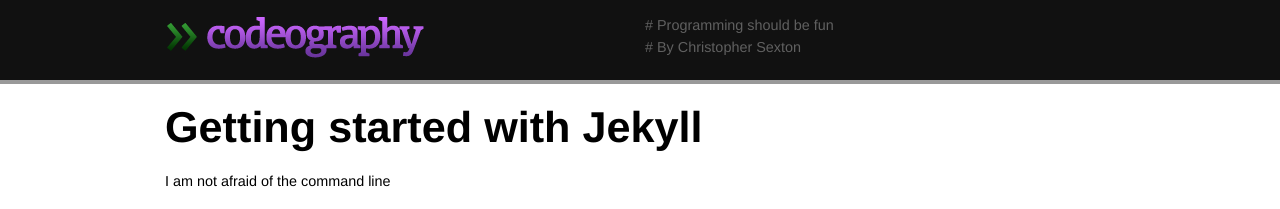
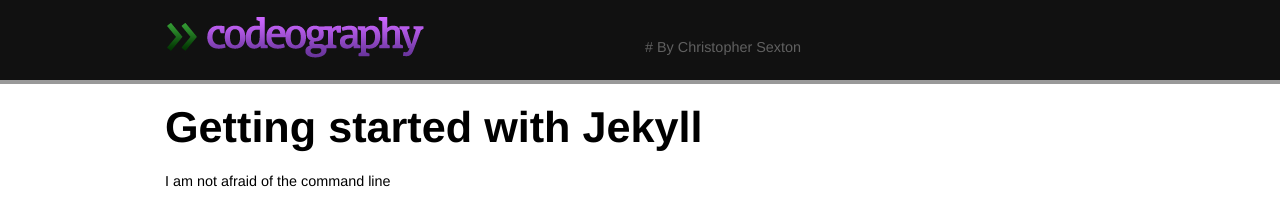
Before and after one commit to csexton/codeography.com, a Jekyll site: the page built from about/index.html.markdown, in a window 1280 px wide. Shown: the top 209 px of the page. Built offline with Jekyll 4.4.1, drawn with Linux system fonts in a browser that asks for light colours; nearby versions of some CDN libraries; Markdown is read by kramdown in place of the engine named in the settings; comment, search, counter and statistics services are not loaded.

Commit message:
Removing the tag line, it seems silly.

```diff
--- a/_layouts/base.html
+++ b/_layouts/base.html
@@ -31,7 +31,7 @@
         <div class="span-12"><a class="image_link" href="/"><img src="/images/title_logo.png" /></a></div>
         <div class="span-8">
           <div class="dark_grey">
-            # Programming should be fun <br />
+            <br />
             # By Christopher Sexton <br />
           </div>
         </div>
```
